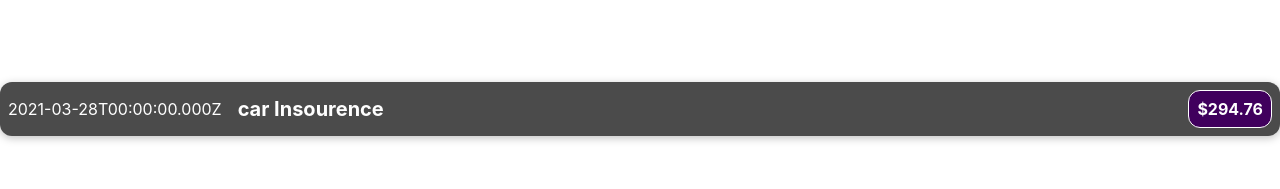
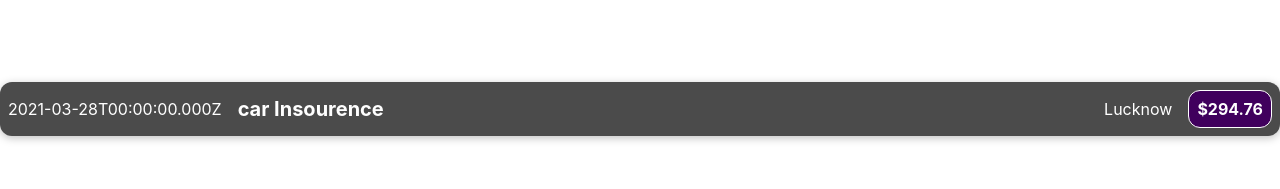
Before and after one commit to 99himesh/react, a React (Create React App) app: page / in a window 1280 px wide. Shown: the top 189 px of the page. Built offline with nearby package versions, Linux system fonts and the light colour scheme.

Commit message:
task 8 2

```diff
--- a/src/component/expenseitem.js
+++ b/src/component/expenseitem.js
@@ -4,6 +4,7 @@ function ExpenseItem(){
    const expenseDate=new Date(2021,2,28);
    const expenseTitle='car Insourence';
    const expenseAmount=294.76;
+   const LocationOfExpenditure='Lucknow';
 
 
     return  (
@@ -12,7 +13,9 @@ function ExpenseItem(){
             <div>{expenseDate.toISOString()}</div>
             <div className='expense-item__description'>
                 <h2>{expenseTitle}</h2>
+                <div>{LocationOfExpenditure}</div>
             <div className='expense-item__price'>${expenseAmount} </div>
+
             </div>
         </div>
     );
```
